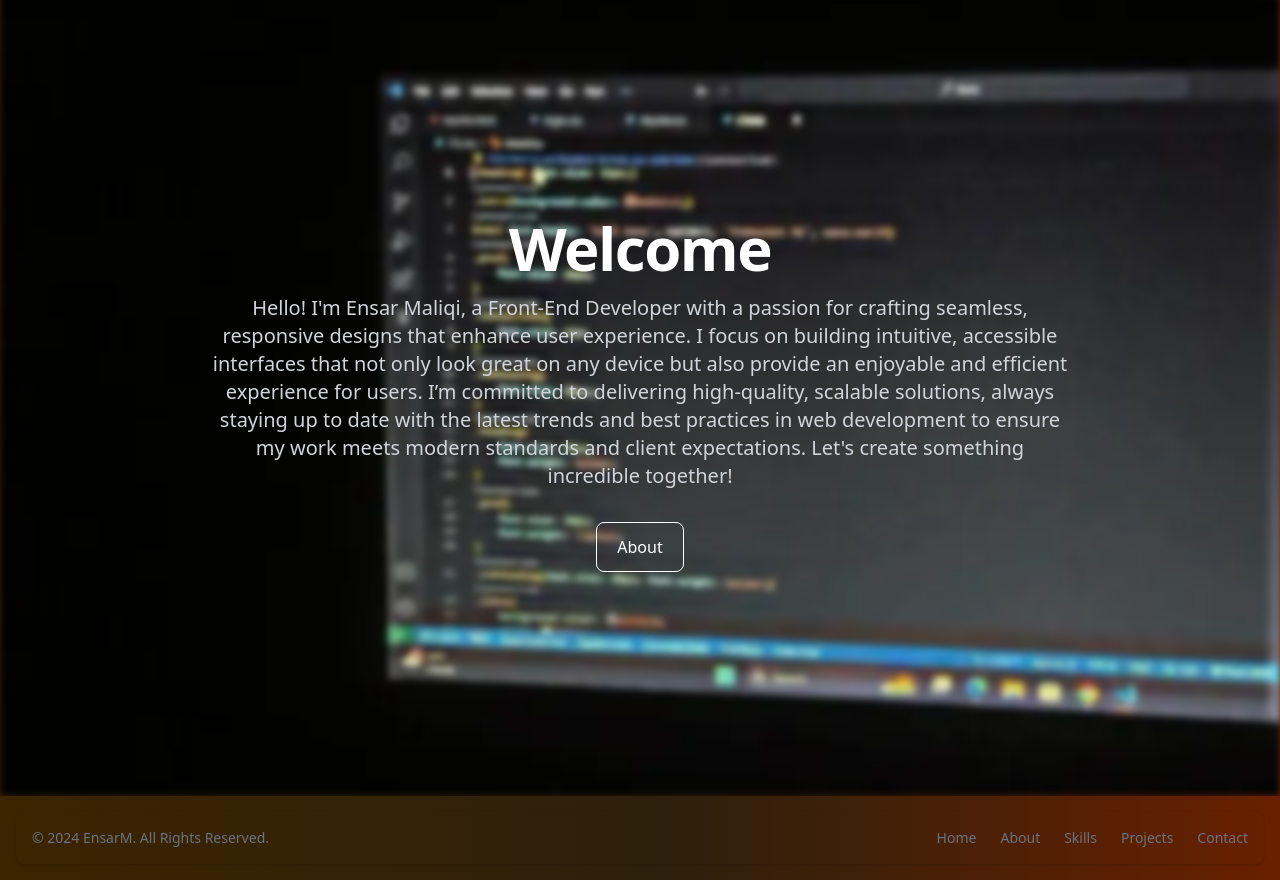
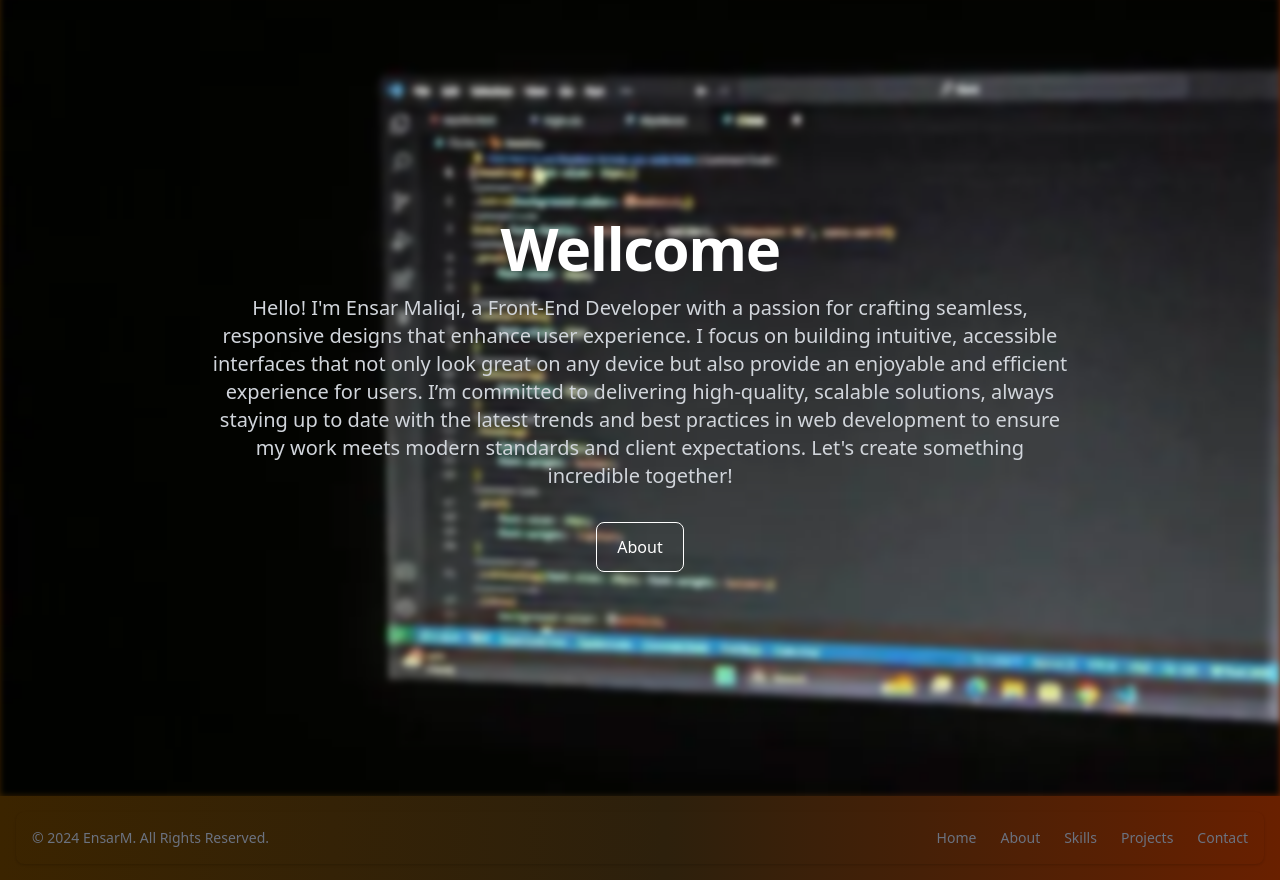
Before and after one commit to Ensarrs/EnsarM, a plain HTML site: page index.html in a window 1280 px wide. Shown: the part 70-950 px from the top of the page. Drawn offline with nearby package versions, Linux system fonts and the light colour scheme.

Commit message:
Fixed something

```diff
--- a/index.html
+++ b/index.html
@@ -77,7 +77,7 @@ section::before {
 <section>
     <div class="content">
       <div class="px-4 mx-auto max-w-screen-xl text-center py-24 lg:py-56">
-          <h1 class="mb-4 text-4xl font-extrabold tracking-tight leading-none text-white md:text-5xl lg:text-6xl">Welcome</h1>
+          <h1 class="mb-4 text-4xl font-extrabold tracking-tight leading-none text-white md:text-5xl lg:text-6xl">Wellcome</h1>
           <p class="mb-8 text-lg font-normal text-gray-300 lg:text-xl sm:px-16 lg:px-48">Hello! I'm Ensar Maliqi, a Front-End Developer with a passion for crafting seamless, responsive designs that enhance user experience. I focus on building intuitive, accessible interfaces that not only look great on any device but also provide an enjoyable and efficient experience for users. I’m committed to delivering high-quality, scalable solutions, always staying up to date with the latest trends and best practices in web development to ensure my work meets modern standards and client expectations. Let's create something incredible together!</p>
           <div class="flex flex-col space-y-4 sm:flex-row sm:justify-center sm:space-y-0">
               <a href="about.html" class="inline-flex justify-center hover:text-gray-900 items-center py-3 px-5 sm:ms-4 text-base font-medium text-center text-white rounded-lg border border-white hover:bg-gray-100 focus:ring-4 focus:ring-gray-400">
```
